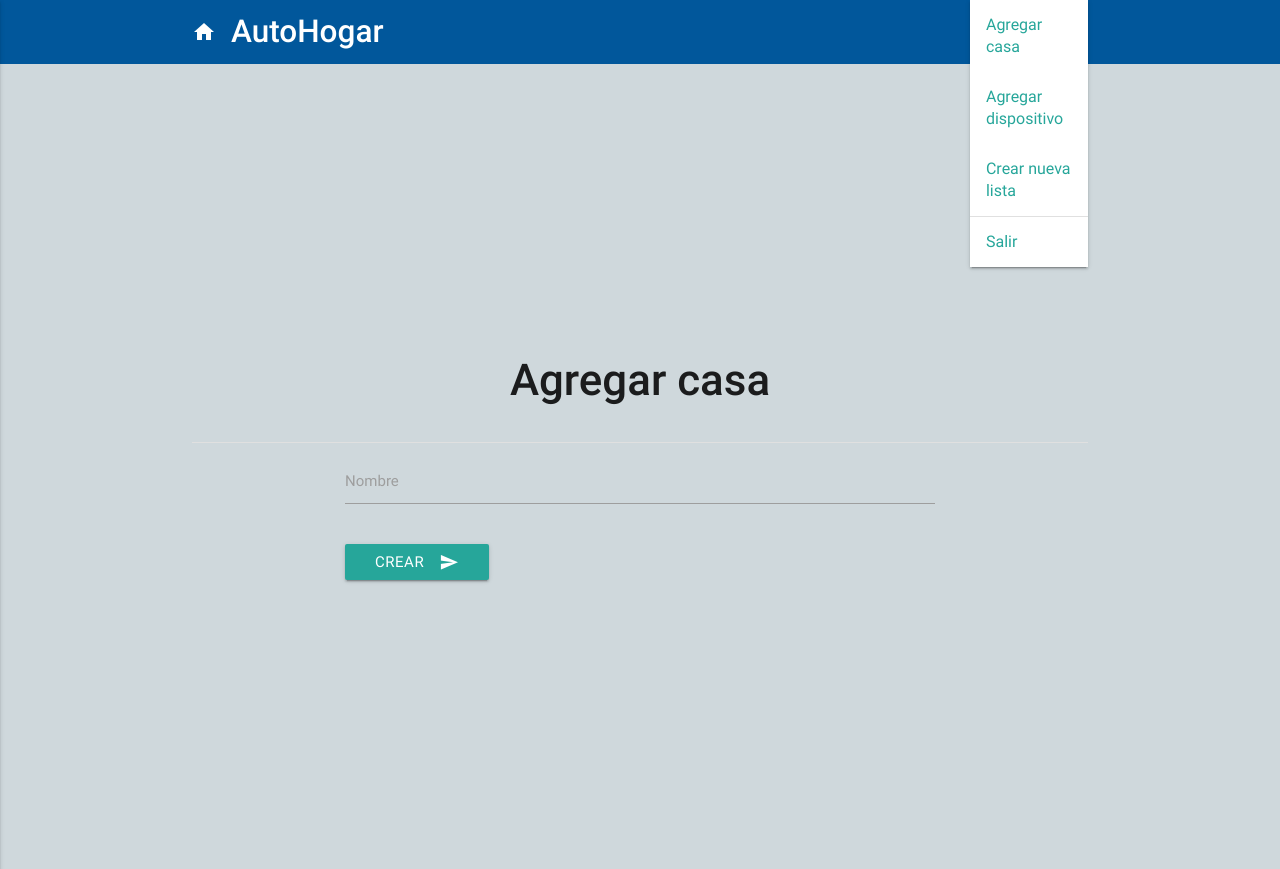
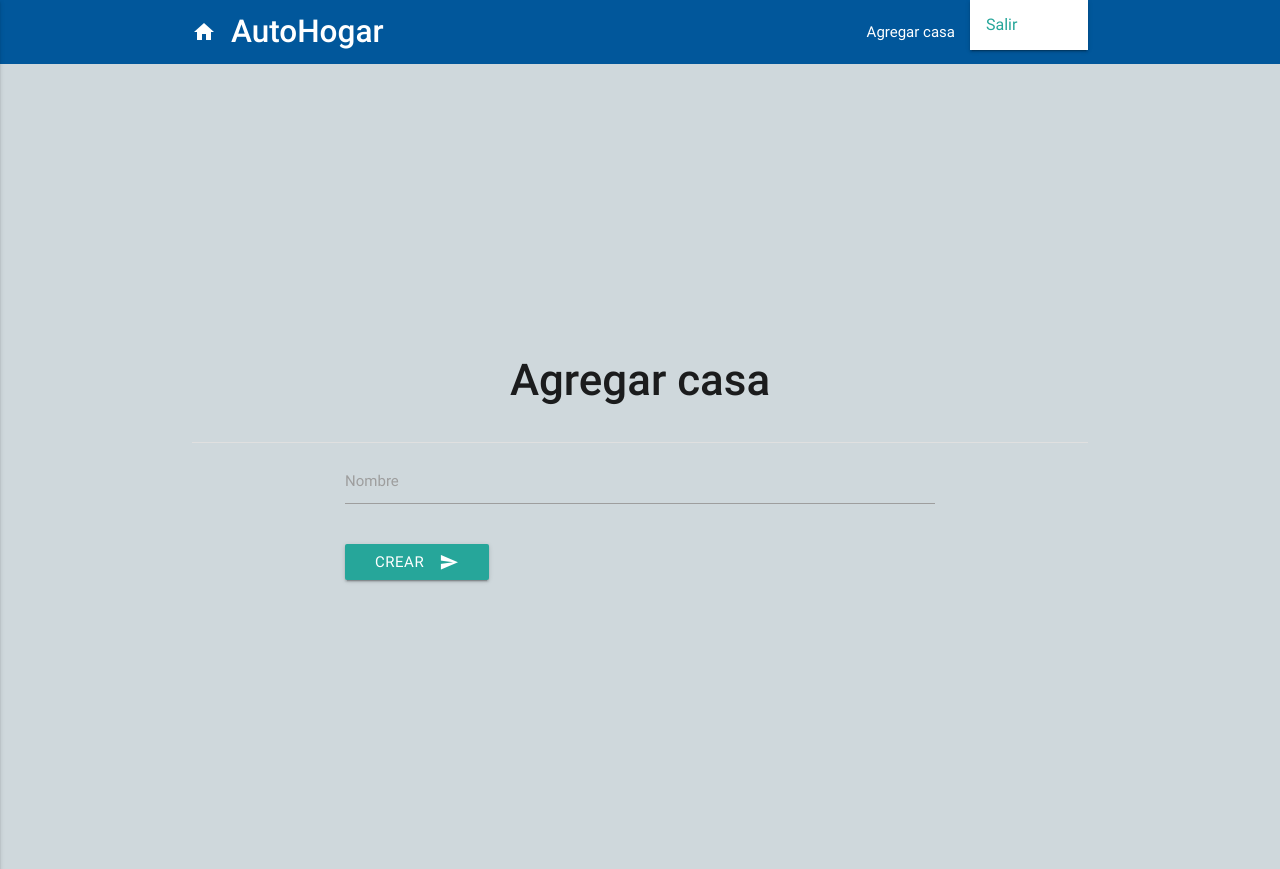
Before and after one commit to paslo22/AutoHogar, a Django app: page /web/addHouse/ in a window 1280 px wide, after a click that opens the changed part. Shown: the top 869 px of the page. Run offline with Django 3.2, Linux system fonts and the light colour scheme; the visitor is signed in with stand-in values (Sample User, id 1).

Commit message:
Fixed navigation on mobile and web

```diff
--- a/web/templates/web/base.html
+++ b/web/templates/web/base.html
@@ -17,25 +17,32 @@
 
 </head>
 <body>
+	<!--CONTENT OF DROPDOWN FOR USER -->
 	<ul id="dropdown1" class="dropdown-content">
+		<li><a href="{% url 'logout' %}?next={{request.path}}">Salir</a></li>
+	</ul>
+	<!--END CONTENT OF DROPDOWN FOR USER -->
+	<!--NAV FOR MOBILE-->
+	<ul id="mobile" class="side-nav">
 		<li><a href="{% url 'addHouse' %}">Agregar casa</a></li>
-		<li><a href="">Agregar dispositivo</a></li>
-		<li><a href="">Crear nueva lista</a></li>
+		{% if house %}
+			<li><a href="{% url 'addDev' house.pk %}">Agregar dispositivo</a></li>
+			<li><a href="">Crear rutina</a></li>
+		{% endif %}
 		<li class="divider"></li>
 		<li><a href="{% url 'logout' %}?next={{request.path}}">Salir</a></li>
 	</ul>
-	<ul id="mobile" class="side-nav">
-		<li><a href="{% url 'addHouse' %}">Agregar casa</a></li>
-		<li><a href="">Agregar dispositivo</a></li>
-		<li><a href="">Crear nueva lista</a></li>
-		<li class="divider"></li>
-		<li><a href="{% url 'logout' %}?next={{request.path}}">Salir</a></li>
-	</ul>
+	<!--END NAV FOR MOBILE-->
 	<nav class="light-blue darken-4" role="navigation">
 		<div class="nav-wrapper container"><a id="logo-container" href="{% url 'casas' %}" class="brand-logo"><i class="material-icons">home</i><strong>AutoHogar</strong></a>
 		{% if user.is_authenticated %}
 			<a href="#" data-activates="mobile" class="button-collapse"><i class="material-icons">menu</i></a>
 			<ul class="right hide-on-med-and-down">
+				<li><a href="{% url 'addHouse' %}">Agregar casa</a></li>
+				{% if house %}
+					<li><a href="{% url 'addDev' house.pk %}">Agregar dispositivo</a></li>
+					<li><a href="">Crear rutina</a></li>
+				{% endif %}
 				<li><a class="dropdown-button" href="#!" data-activates="dropdown1">{{user}}<i class="material-icons right">arrow_drop_down</i></a></li>
 			</ul>
 		{% endif %}
```
